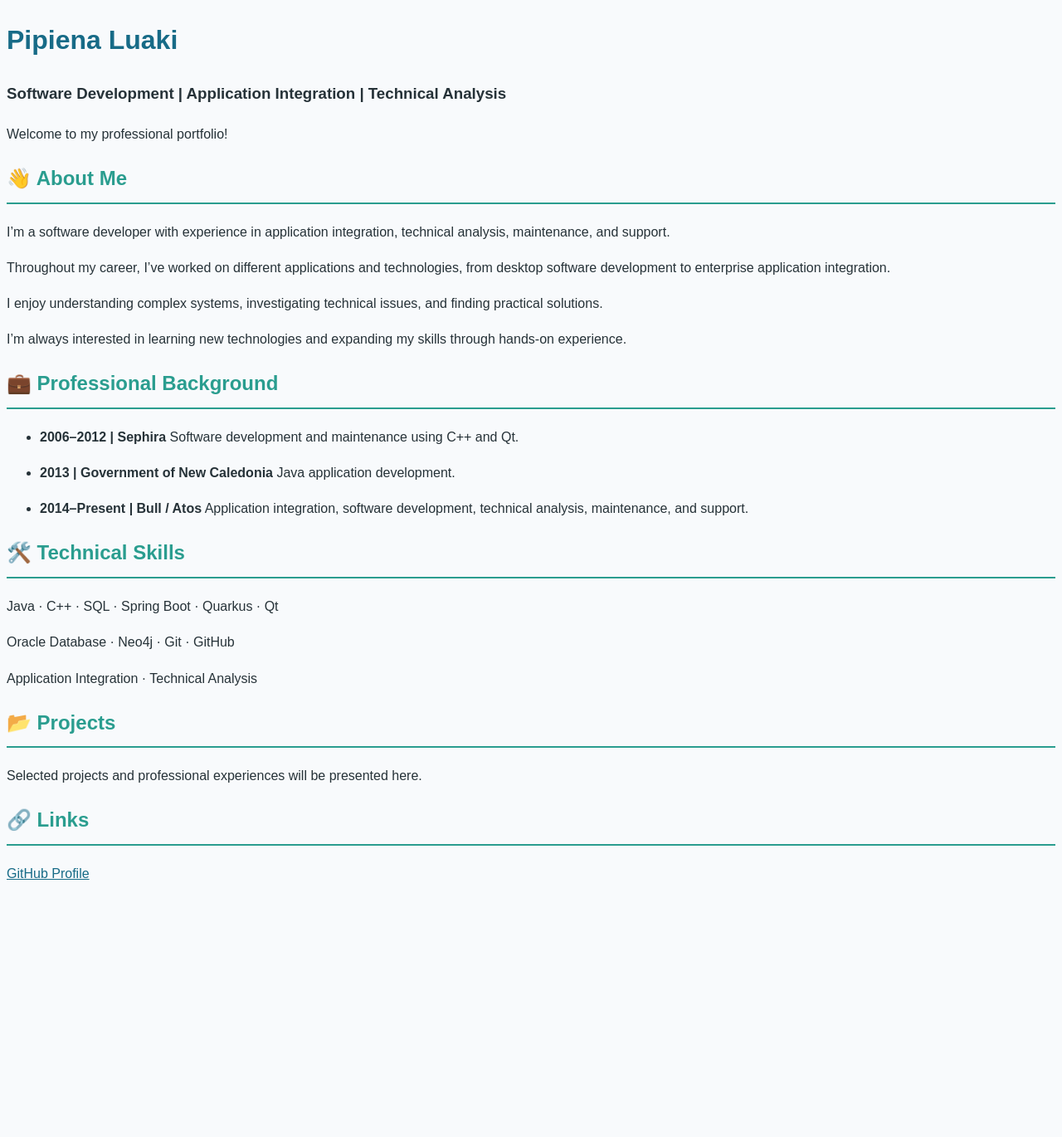
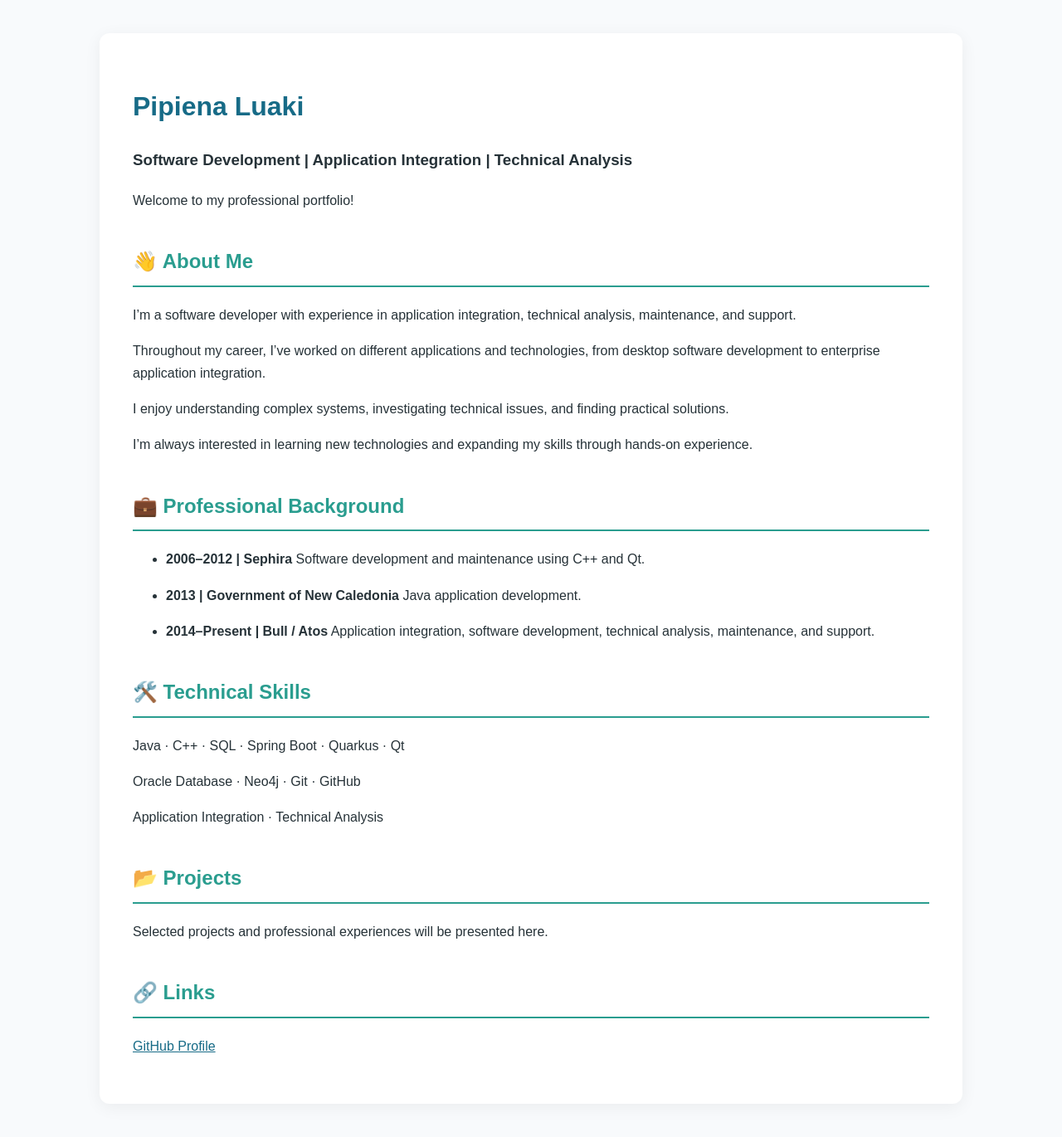
Before and after one commit to pluaki/pluaki.github.io, a Jekyll site: the page built from index.md, in a window 1280 px wide. Shown: the whole page at 83% size. Built offline with Jekyll 4.4.1, drawn with Linux system fonts in a browser that asks for light colours; before the commit the page ends 1082 px from its top, so only the background shows below that.

Commit message:
style: improve portfolio layout

```diff
--- a/assets/css/style.css
+++ b/assets/css/style.css
@@ -34,3 +34,30 @@ a {
 a:hover {
   color: var(--accent);
 }
+
+/* Main content layout */
+main {
+  max-width: 960px;
+  margin: 40px auto;
+  padding: 40px;
+  background-color: white;
+  border-radius: 12px;
+  box-shadow: 0 4px 20px rgba(0, 0, 0, 0.06);
+}
+
+/* Section spacing */
+h2 {
+  margin-top: 40px;
+}
+
+p {
+  margin-bottom: 16px;
+}
+
+/* Responsive layout */
+@media (max-width: 768px) {
+  main {
+    margin: 16px;
+    padding: 24px;
+  }
+}
```
